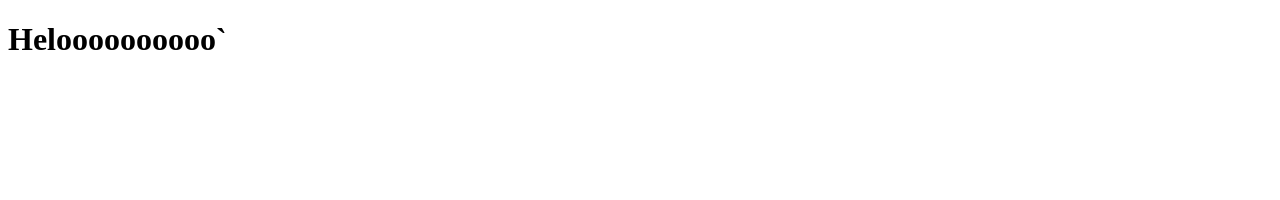
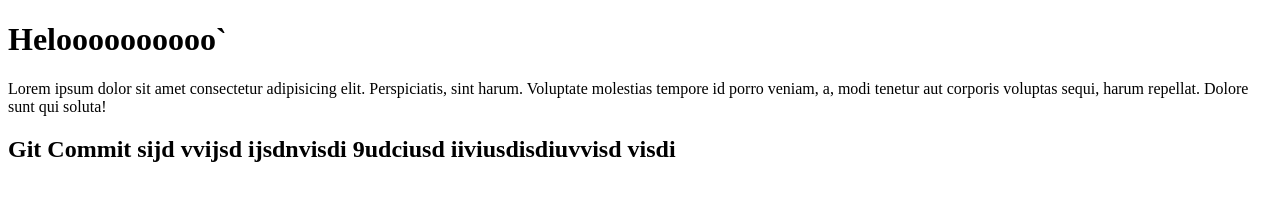
Before and after one commit to MohammedJunaid-ui/datewithgit, a plain HTML site: page index.html in a window 1280 px wide. Drawn offline with Linux system fonts and the light colour scheme.

Commit message:
added some message

```diff
--- a/index.html
+++ b/index.html
@@ -7,5 +7,8 @@
 </head>
 <body>
     <h1>Heloooooooooo`</h1>
+    <p>Lorem ipsum dolor sit amet consectetur adipisicing elit. Perspiciatis, sint harum. Voluptate molestias tempore id porro veniam, a, modi tenetur aut corporis voluptas sequi, harum repellat. Dolore sunt qui soluta!</p>
+<h2>Git Commit sijd vvijsd ijsdnvisdi 9udciusd iiviusdisdiuvvisd visdi</h2>
+
 </body>
 </html>
```
